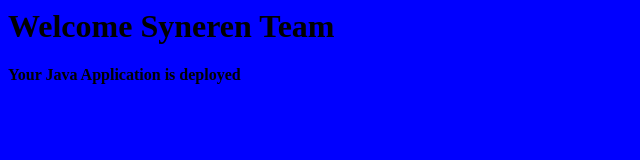
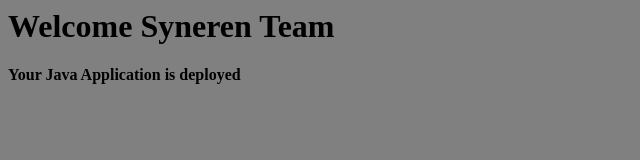
Before and after one commit to twishishshrimali/MavenJunit, a plain HTML site: page index.html in a window 1280 px wide. Shown: the whole page, without its empty margins (0-640 px from the left). Drawn offline with Linux system fonts and the light colour scheme.

Commit message:
Update index.html

```diff
--- a/index.html
+++ b/index.html
@@ -1,5 +1,5 @@
 <html>
-<body style="background-color:Blue;">
+<body style="background-color:Grey;">
 <h1>Welcome Syneren Team</h1>
 <h4>Your Java Application is deployed</h4>
 </body>
```
